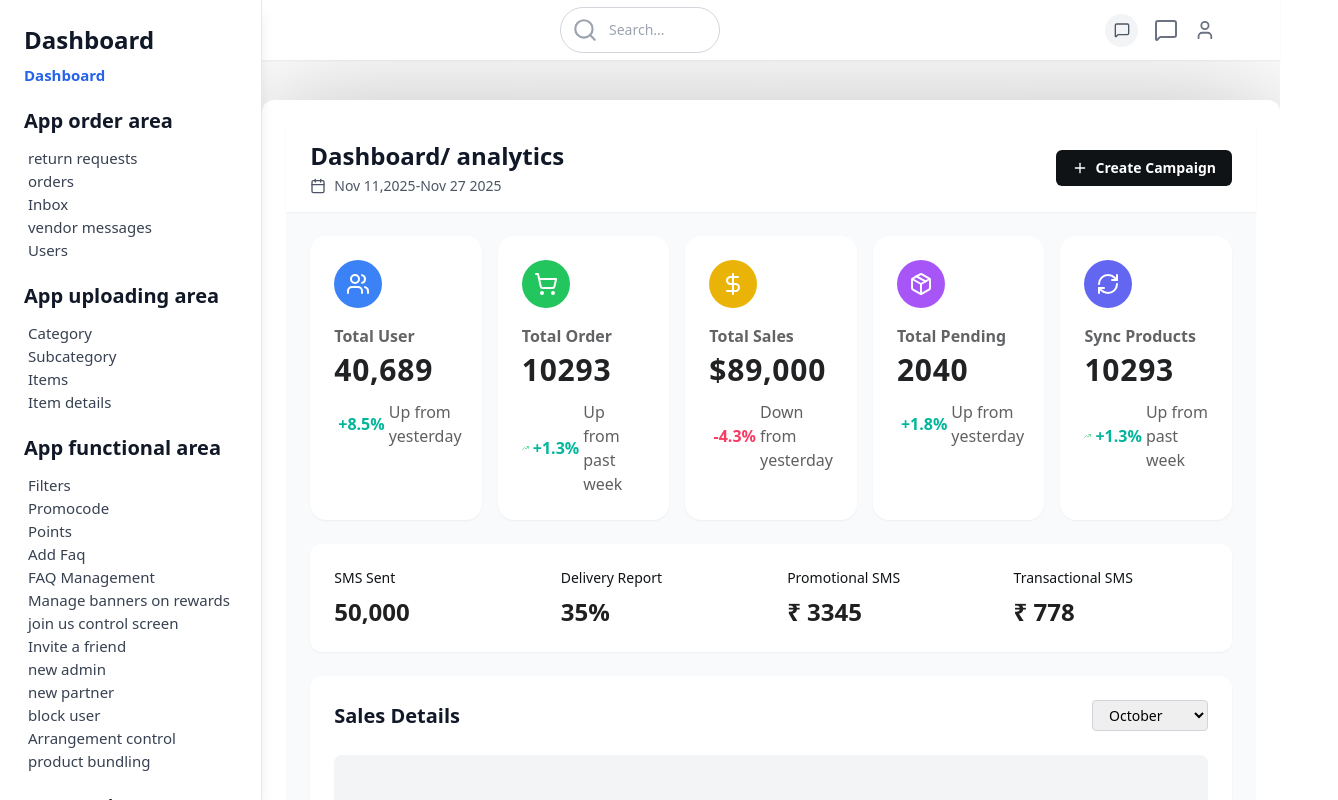
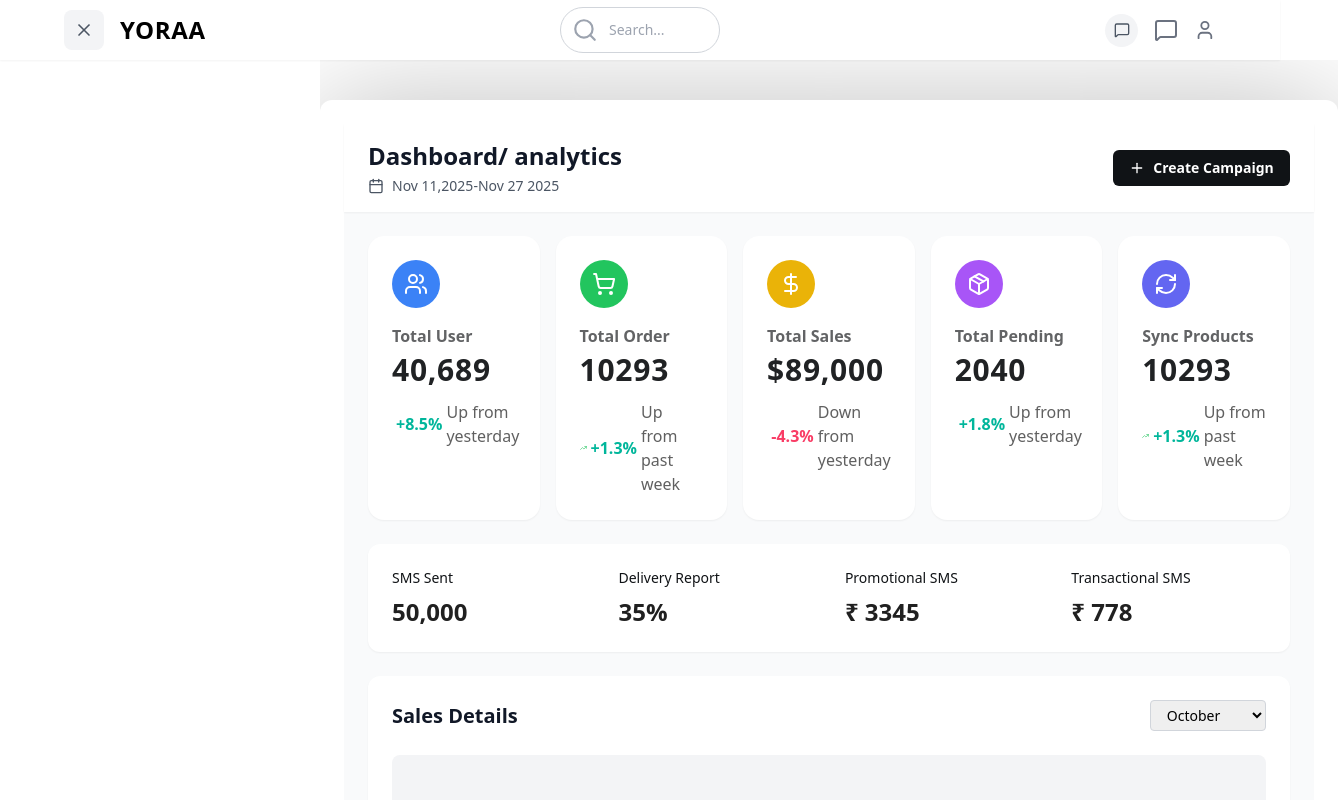
Before and after one commit to rithikmahajan/react-tailwind-admin, a React (Create React App) app: page / in a window 1280 px wide. Shown: the whole page, 1338 px wide, since content can reach past the window. Built offline with nearby package versions, Linux system fonts and the light colour scheme.

Commit message:
Add hide/show sidebar feature with toggle button in header

```diff
--- a/src/layout/AdminLayout.js
+++ b/src/layout/AdminLayout.js
@@ -20,31 +20,56 @@ import Header from './Header';
 const AdminLayout = React.memo(() => {
   // State for sidebar open/close - only affects layout, not content
   const [sidebarOpen, setSidebarOpen] = useState(false);
+  // State for sidebar visibility - hide/show sidebar completely
+  const [sidebarHidden, setSidebarHidden] = useState(false);
 
   // Memoized callback to prevent unnecessary re-renders of child components
   const handleSidebarToggle = useCallback((open) => {
     setSidebarOpen(open);
   }, []);
 
+  // Memoized callback to toggle sidebar visibility
+  const handleSidebarVisibilityToggle = useCallback(() => {
+    setSidebarHidden(prev => !prev);
+    // Close mobile sidebar when hiding sidebar
+    if (!sidebarHidden) {
+      setSidebarOpen(false);
+    }
+  }, [sidebarHidden]);
+
   return (
     <div className="flex h-screen bg-white">
       {/* Fixed Header - stays at top of viewport */}
       <div className="fixed top-0 left-0 right-0 z-30">
-        <Header setSidebarOpen={handleSidebarToggle} />
+        <Header
+          setSidebarOpen={handleSidebarToggle}
+          onToggleSidebarVisibility={handleSidebarVisibilityToggle}
+          sidebarHidden={sidebarHidden}
+        />
       </div>
 
       {/* Sidebar - toggleable navigation */}
-      <Sidebar
-        sidebarOpen={sidebarOpen}
-        setSidebarOpen={handleSidebarToggle}
-      />
+      {!sidebarHidden && (
+        <Sidebar
+          sidebarOpen={sidebarOpen}
+          setSidebarOpen={handleSidebarToggle}
+        />
+      )}
 
       {/* Main content area */}
-      <div className="flex-1 flex flex-col pt-[60px]">
+      <div className={`flex-1 flex flex-col pt-[60px] transition-all duration-300 ease-in-out ${
+        sidebarHidden
+          ? 'ml-0'
+          : 'lg:ml-80'
+      }`}>
         {/* Main content with proper spacing and overflow handling */}
         <main className="flex-1 overflow-x-hidden overflow-y-auto bg-white">
           {/* Content container with shadow and responsive design */}
-          <div className="max-w-[1820px] mx-auto bg-white rounded-xl shadow-[0px_4px_120px_2px_rgba(0,0,0,0.25)] mt-[40px] mb-8 min-h-[calc(100vh-140px)]">
+          <div className={`mx-auto bg-white rounded-xl shadow-[0px_4px_120px_2px_rgba(0,0,0,0.25)] mt-[40px] mb-8 min-h-[calc(100vh-140px)] transition-all duration-300 ${
+            sidebarHidden
+              ? 'max-w-[calc(100vw-80px)]'
+              : 'max-w-[1820px]'
+          }`}>
             <div className="p-6">
               {/* React Router outlet for nested routes */}
               <Outlet />
--- a/src/layout/Header.js
+++ b/src/layout/Header.js
@@ -1,5 +1,5 @@
 import React, { useCallback } from 'react';
-import { Search, MessageSquare, Bell, User } from 'lucide-react';
+import { Search, MessageSquare, Bell, User, Menu, X } from 'lucide-react';
 
 /**
  * Header Component
@@ -16,7 +16,7 @@ import { Search, MessageSquare, Bell, User } from 'lucide-react';
  * - Optimized icon rendering
  * - Proper accessibility attributes
  */
-const Header = React.memo(({ setSidebarOpen }) => {
+const Header = React.memo(({ setSidebarOpen, onToggleSidebarVisibility, sidebarHidden }) => {
   // Handle search functionality
   const handleSearch = useCallback((e) => {
     e.preventDefault();
@@ -41,12 +41,32 @@ const Header = React.memo(({ setSidebarOpen }) => {
     // TODO: Navigate to profile or show profile dropdown
   }, []);
 
+  // Handle sidebar visibility toggle
+  const handleSidebarVisibilityToggle = useCallback(() => {
+    onToggleSidebarVisibility();
+  }, [onToggleSidebarVisibility]);
+
   return (
     <header className="bg-white h-[60px] w-full max-w-[1920px] relative shadow-sm">
       <div className="flex items-center justify-between h-full px-16">
 
-        {/* Left side - Brand Logo */}
-        <div className="flex items-center">
+        {/* Left side - Brand Logo and Sidebar Toggle */}
+        <div className="flex items-center space-x-4">
+          {/* Sidebar Toggle Button */}
+          <button
+            onClick={handleSidebarVisibilityToggle}
+            className="w-[40px] h-[40px] bg-gray-100 hover:bg-gray-200 rounded-lg flex items-center justify-center transition-colors duration-200 focus:outline-none focus:ring-2 focus:ring-blue-500"
+            aria-label={sidebarHidden ? "Show sidebar" : "Hide sidebar"}
+            title={sidebarHidden ? "Show sidebar" : "Hide sidebar"}
+          >
+            {sidebarHidden ? (
+              <Menu className="w-5 h-5 text-gray-600" />
+            ) : (
+              <X className="w-5 h-5 text-gray-600" />
+            )}
+          </button>
+
+          {/* Brand Logo */}
           <div className="text-2xl font-bold text-black tracking-wide">
             YORAA
           </div>
--- a/src/layout/Sidebar.js
+++ b/src/layout/Sidebar.js
@@ -129,7 +129,7 @@ const Sidebar = React.memo(({ sidebarOpen, setSidebarOpen }) => {
       {/* Sidebar */}
       <div className={`fixed inset-y-0 left-0 z-40 w-80 bg-white shadow-lg transform transition-transform duration-300 ease-in-out lg:translate-x-0 lg:static lg:inset-0 overflow-y-auto ${
         sidebarOpen ? 'translate-x-0' : '-translate-x-full'
-      }`}>
+      } pt-[60px]`}>
 
         {/* Sidebar Content */}
         <div className="p-6 space-y-6">
```
